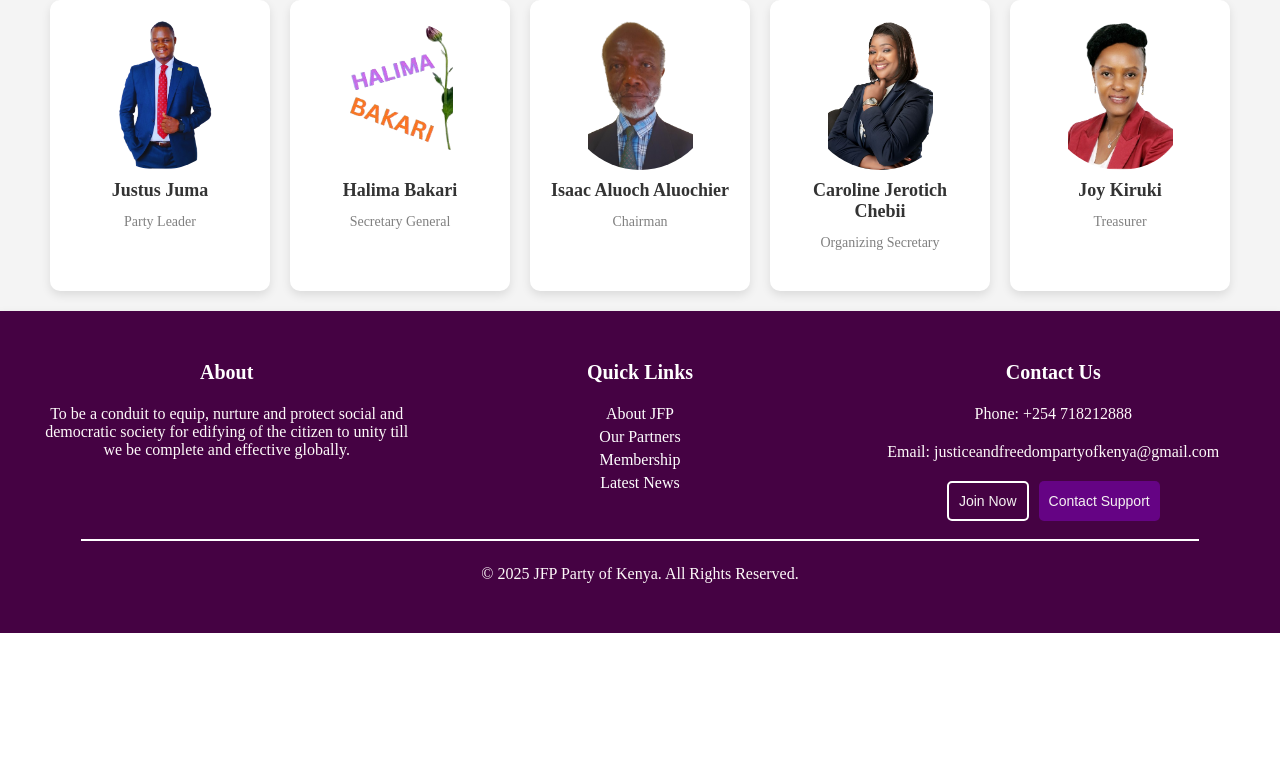
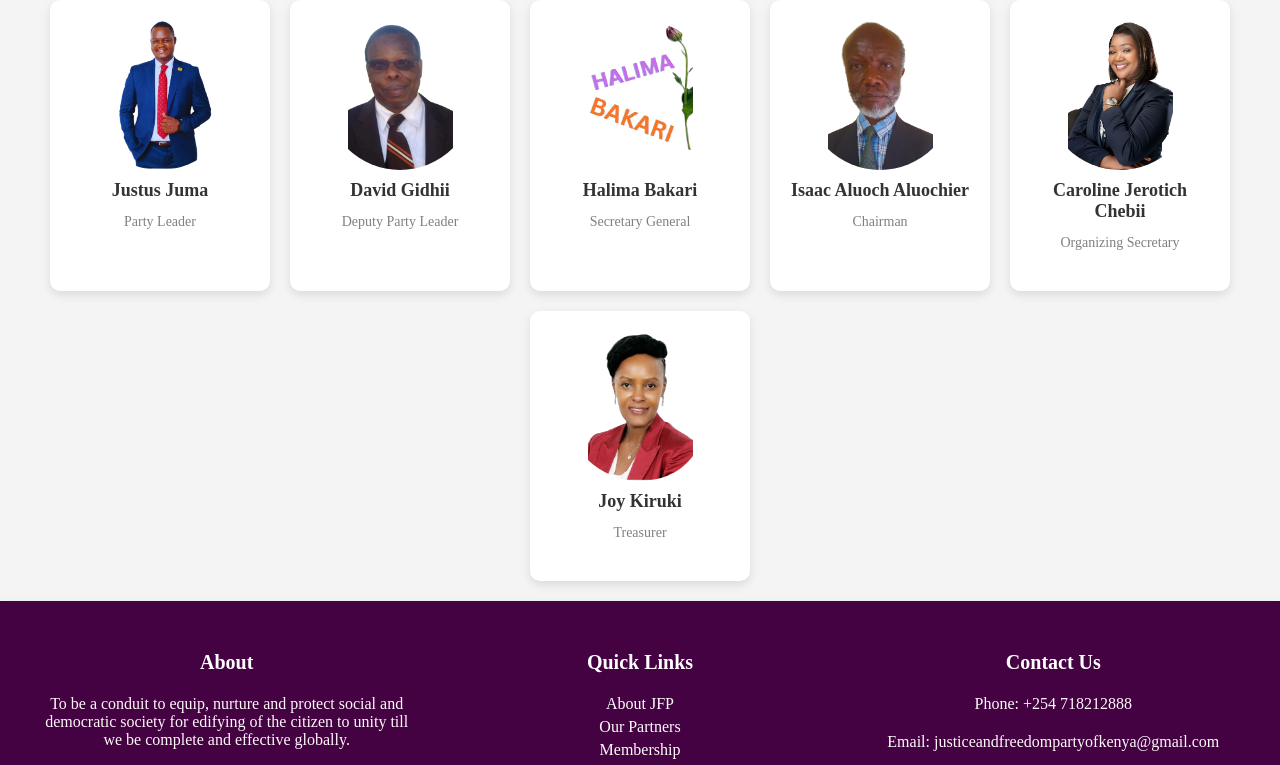
Before and after one commit to QueenterJuma/jfp-kenya, a React (Vite) app: page / in a window 1280 px wide. Shown: the part 1483-2248 px from the top of the page. Before the commit the page ends 2116 px from the top, so only its background shows below. Built offline with nearby package versions, Linux system fonts and the light colour scheme; a web font is replaced by a local one.

Commit message:
Add team 6

```diff
--- a/src/components/Team.jsx
+++ b/src/components/Team.jsx
@@ -1,4 +1,5 @@
 import Team1 from '../assets/Team1-Justus.png'
+import Team6 from '../assets/Team6-Gidhii.png'
 import Team2 from '../assets/Team2-Halima.png'
 import Team3 from '../assets/Team3-Isaac.png'
 import Team4 from '../assets/Team4-caroline.png'
@@ -34,6 +35,7 @@ export default function Team() {
 // Team data
 const teamData = [
   { name: "Justus Juma", role: "Party Leader", image: Team1 },
+  {name: "David Gidhii", role: "Deputy Party Leader", image: Team6},
   { name: "Halima Bakari", role: "Secretary General", image: Team2 },
   { name: "Isaac Aluoch Aluochier", role: "Chairman", image: Team3 },
   { name: "Caroline Jerotich Chebii", role: "Organizing Secretary", image: Team4 },
```
